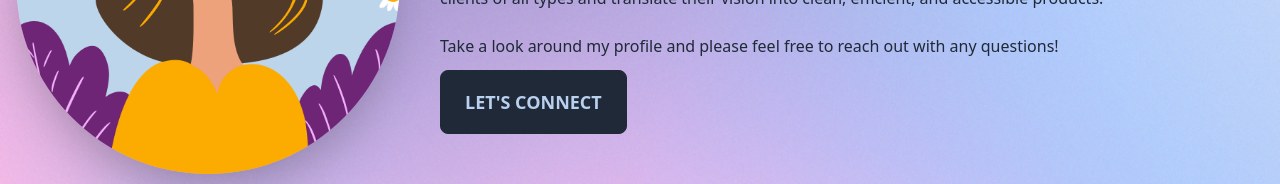
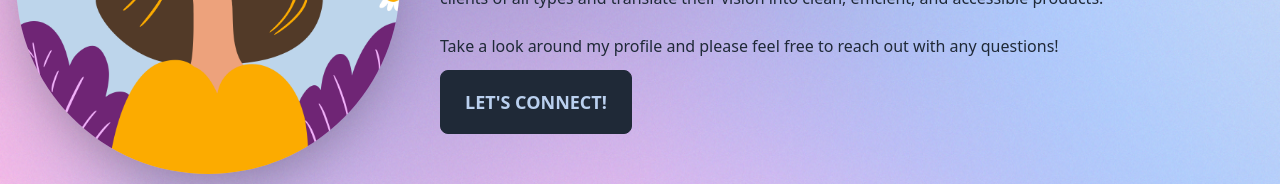
Before and after one commit to ecussler/elena-cussler, a React (Create React App) app: page / in a window 1280 px wide. Shown: the part 494-678 px from the top of the page. Built offline with nearby package versions, Linux system fonts and the light colour scheme.

Commit message:
Edits to Home page

```diff
--- a/src/components/pages/Home.js
+++ b/src/components/pages/Home.js
@@ -19,7 +19,7 @@ function Home() {
           <p className="py-3">I am a hard-working professional seeking new opportunities in front-end web development. My diverse work background, MERN stack training, and passion for learning give me the unique ability to relate with clients of all types and translate their vision into clean, efficient, and accessible products. </p>
           <p className='py-3'> Take a look around my profile and please feel free to reach out with any questions!</p>
           <Link to="/contact-me" className="btn btn-lg">
-            Let's Connect
+            Let's Connect!
           </Link>
         </div>
       </div>
```
